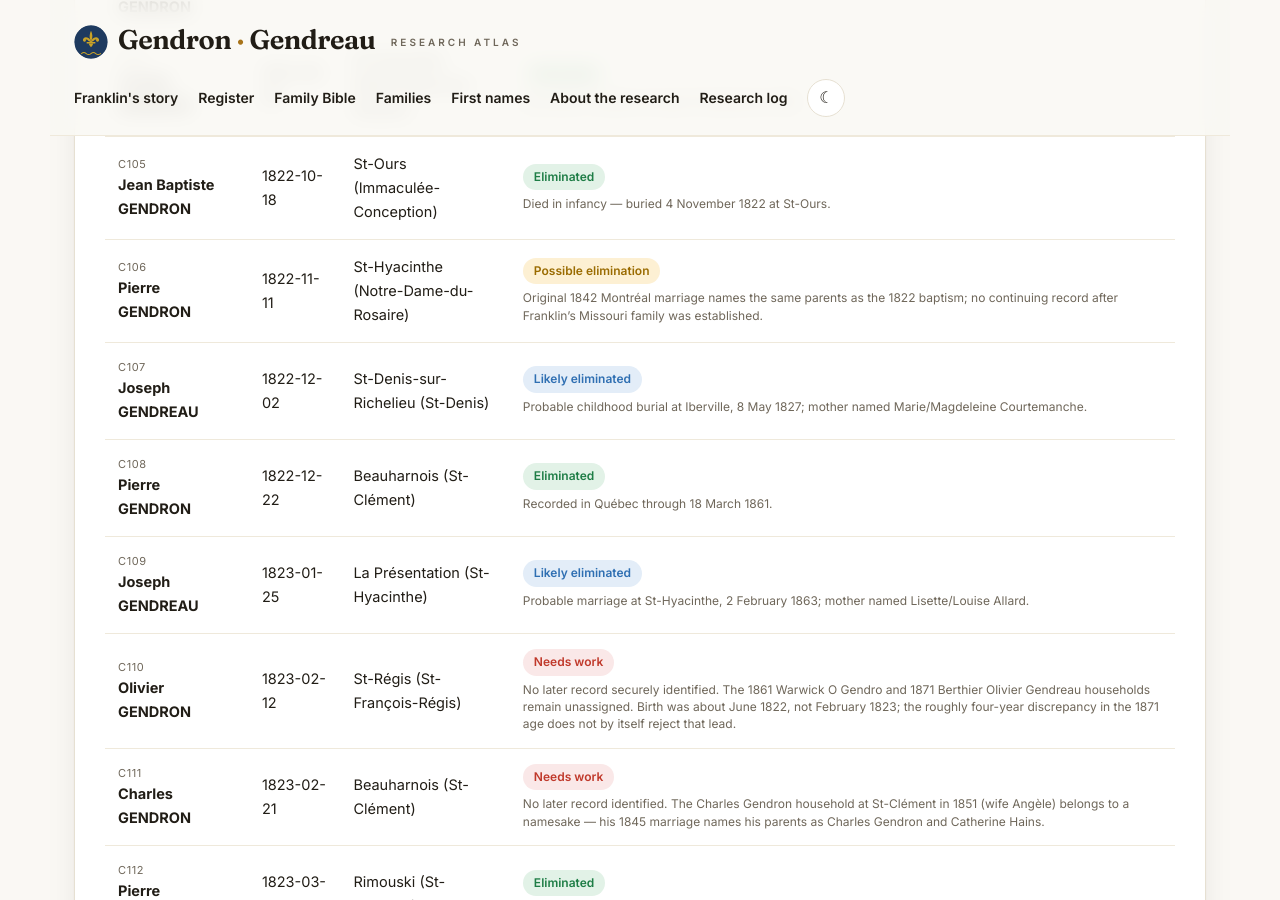
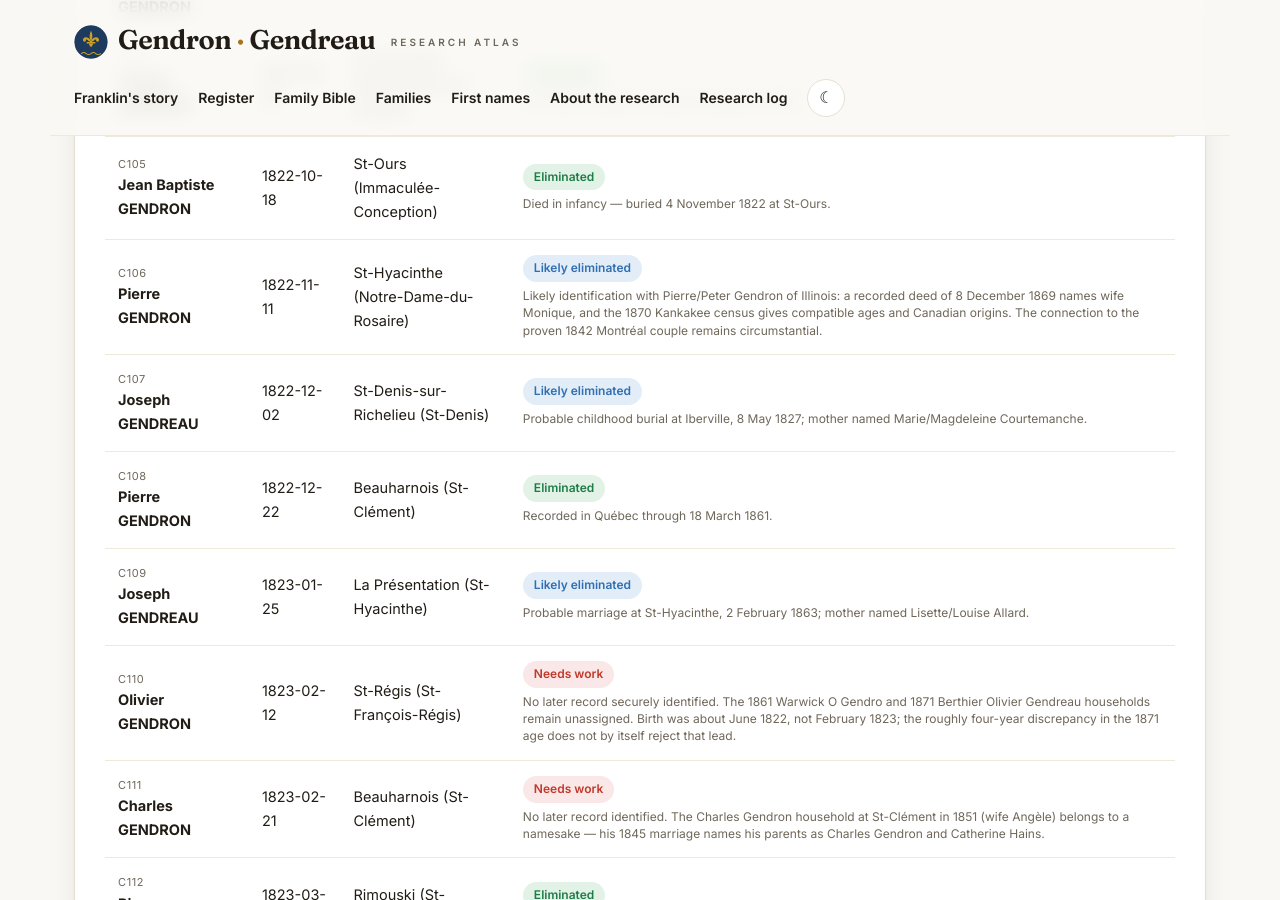
Before and after one commit to vetharmon/gendron-research, a Jekyll site: the page built from register.html, in a window 1280 px wide and 900 px high, scrolled down 12004 px. Built offline with Jekyll 4.4.1, drawn with Linux system fonts in a browser that asks for light colours.

Commit message:
C106: likely elimination from Illinois marriage continuation in deed and census

```diff
--- a/_candidates/c106.md
+++ b/_candidates/c106.md
@@ -4,13 +4,12 @@ id: C106
 title: Pierre GENDRON
 date_record: '1822-11-11'
 place: St-Hyacinthe (Notre-Dame-du-Rosaire)
-status: Possible elimination
+status: Likely elimination
 category: qualified
-tier: possible
+tier: likely
 francois: false
 act: '2478745'
-outcome: Original 1842 Montréal marriage names the same parents as the 1822 baptism; no continuing record
-  after Franklin’s Missouri family was established.
+outcome: "Likely identification with Pierre/Peter Gendron of Illinois: a recorded deed of 8 December 1869 names wife Monique, and the 1870 Kankakee census gives compatible ages and Canadian origins. The connection to the proven 1842 Montréal couple remains circumstantial."
 search_log:
 - resource: PRDH-IGD / LAFRANCE consolidation
   outcome: Baptism located — act 2478745, St-Hyacinthe (Notre-Dame-du-Rosaire), 1822-11-11.
@@ -26,8 +25,22 @@ search_log:
     established. Upgrade to possible elimination only.'
 - resource: "16 November 2026 — research and log audit"
   outcome: "Added the parents already established in the inspected baptism and marriage to the structured candidate metadata. Earlier unverified-marriage log entries were superseded by the 14 November original reading. Prioritize Monique Huneau and a continuing family record during or after Franklin’s Missouri family; the 1842 marriage alone does not eliminate him."
+- resource: 16 November 2026 — Illinois census and recorded deed
+  outcome: "Original 1870 Kankakee city census, p.119, dwelling/family920, lines9–11, FamilySearch image269/632, S3HT-62K7-DY7: Peter Gendron49, paint manufacturer, and Monique52, both bornCanada, with Agnes Revoir8, bornIllinois; no relationship to Agnes stated. Original recorded trust deed, Iroquois County pp.260–261, DGS008565839 image136/327, 3Q9M-C3QT-43K6-7: Pierre Gendron of St.Anne, Kankakee County, and Monique his wife convey Papineau land in trust to Franklin Blades to secure a $100 note; signed8December1869, filed28December1869. Names, residence, spousal relationship and date visually verified; recorded copy, not an autograph original. FamilySearch Find a Grave index QVV3-TS94 gives Monique Honult Gendron, died7April1891, St.Anne Catholic Cemetery, without photograph; Find a Grave itself blocked automated traffic, not inspected. Combined rare couple-name agreement, compatible ages, Canadian origins and local maiden-name lead support probable continuation of C106's proven1842 marriage to Monique Huneau; upgrade possible→likely elimination, not solid. Need an original Illinois church/death/probate record naming Huneau/Hunault, her parents Michel Huneau/Monique Longtin, or his parents Eustache Gendron/Josephte Lefebvre. 1880 Papineau Monique index MXJT-WFQ (widowed) remains unassigned; its linked image did not yield a verified Monique entry in this pass. Exact full-text phrases Monique Huneau and Monique Hunault yielded no new family identification."
 permalink: /candidates/c106/
 sources:
+- label: 1870 Kankakee city census — Peter and Monique Gendron
+  url: https://www.familysearch.org/ark:/61903/3:1:S3HT-62K7-DY7?view=index&personArk=%2Fark%3A%2F61903%2F1%3A1%3AM6WC-XKZ&action=view&cc=1438024&lang=en
+  access: Free FamilySearch account
+  provenance: Original inspected 16 November 2026; page 119, dwelling/family 920, lines 9–11, image 269 of 632. Probable identification with the 1842 couple.
+- label: Pierre Gendron and Monique his wife — trust deed, 8 December 1869
+  url: https://www.familysearch.org/ark:/61903/3:1:3Q9M-C3QT-43K6-7?view=fullText&lang=en
+  access: Free FamilySearch account
+  provenance: Iroquois County recorded deed, pages 260–261, DGS 008565839 image 136 of 327. Names, residence, relationship and date visually inspected 16 November 2026.
+- label: Monique Honult Gendron — Illinois cemetery index lead
+  url: https://www.familysearch.org/ark:/61903/1:1:QVV3-TS94?lang=en
+  access: Free FamilySearch account
+  provenance: Index only; death 7 April 1891, St. Anne Catholic Cemetery. No photograph supplied; maiden-name lead, not proof of parentage.
 - label: LAFRANCE baptism (act 2478745)
   url: https://www.genealogiequebec.com/Membership/LAFRANCE/acte/2478745
   access: Account or subscription required
@@ -53,7 +66,9 @@ Pierre Gendron was born and baptized on 11 November 1822 at St-Hyacinthe, son of
 
 ## Assessment
 
-**Possible elimination.** The original marriage supplies a parent-and-parish connection to the baptism, rather than a database linkage alone. It establishes a useful adult identity to follow. It does not yet establish a separate continuing life during Franklin’s Missouri marriages and family. Monique’s later life, a child’s record, a later census or Pierre’s death is still needed. An 1842 marriage alone does not rule out a subsequent change of spouse or residence.
+**Likely elimination.** The baptism and inspected 1842 marriage establish Pierre's Canadian identity. A probable continuation appears in Illinois: a recorded deed of 8 December 1869 names Pierre Gendron of St. Anne, Kankakee County, and Monique, his wife. In the 1870 Kankakee city census, Peter Gendron, 49, a paint manufacturer, appears with Monique, 52; both were born in Canada. Pierre's age is within two years of the 1822 baptism, and Monique's age agrees with her adult status at the 1842 marriage.
+
+The couple's names, compatible ages and Canadian origins support the identification. A nearby cemetery index for Monique **Honult** Gendron supplies a possible spelling of Huneau, but its underlying burial record has not been inspected. The Illinois records do not yet name Pierre's parents or independently establish Monique's maiden name. This is a likely identification, not a solid elimination.
 
 ## Documents
 
@@ -61,3 +76,11 @@ Pierre Gendron was born and baptized on 11 November 1822 at St-Hyacinthe, son of
 - **[Marriage, 13 May 1842 — act 13401056](https://www.genealogiequebec.com/Membership/LAFRANCE/acte/13401056)** — M139, lower left, Notre-Dame Montréal. Pierre, resident in Montréal, minor son of Eustache Gendron, cultivateur, and deceased Josephte Lefebvre of St-Hyacinthe, marries Monique Huneau, adult daughter of Michel Huneau and Monique Longtin of St-Clément-de-Beauharnois. The original says the groom’s father gave consent. The father’s occupation differs from the 1822 schoolteacher description; that difference is retained. Original saved in `Six-Requested-Followup-2026-11-09.zip`, member `C106_1842-05-13_Marriage_13401056.jpg`.
 
 PRDH profile 798111 and family 219181 supplied the marriage lead. The assessment now rests on the inspected original; no inference of childlessness is drawn from an empty compiled child list.
+
+## Illinois records — 16 November 2026
+
+- **[Trust deed, 8 December 1869](https://www.familysearch.org/ark:/61903/3:1:3Q9M-C3QT-43K6-7?view=fullText&lang=en)** — Iroquois County, pages 260–261, image 136 of 327, DGS 008565839. Pierre Gendron of St. Anne, Kankakee County, and Monique his wife conveyed land in Papineau in trust to Franklin Blades to secure a $100 note. The deed was filed on 28 December 1869. The recorded copy was visually checked; its copied signatures are not treated as original autographs.
+- **[1870 Kankakee city census](https://www.familysearch.org/ark:/61903/3:1:S3HT-62K7-DY7?view=index&personArk=%2Fark%3A%2F61903%2F1%3A1%3AM6WC-XKZ&action=view&cc=1438024&lang=en)** — Page 119, dwelling/family 920, lines 9–11, image 269 of 632. Peter, 49, paint manufacturer; Monique, 52; both Canadian-born. Agnes Revoir, eight, Illinois-born, is also listed. Her relationship is not stated.
+- **[Monique Honult Gendron cemetery index](https://www.familysearch.org/ark:/61903/1:1:QVV3-TS94?lang=en)** — Reports death on 7 April 1891 and burial at St. Anne Catholic Cemetery, Kankakee County. This is an index-only maiden-name lead; no photograph is supplied.
+
+**Next check:** an Illinois church, death or probate record naming Monique's maiden name or either spouse's parents. The 1880 Papineau index for a widowed Monique Gendron remains unassigned; its original entry was not verified in this pass.
```
